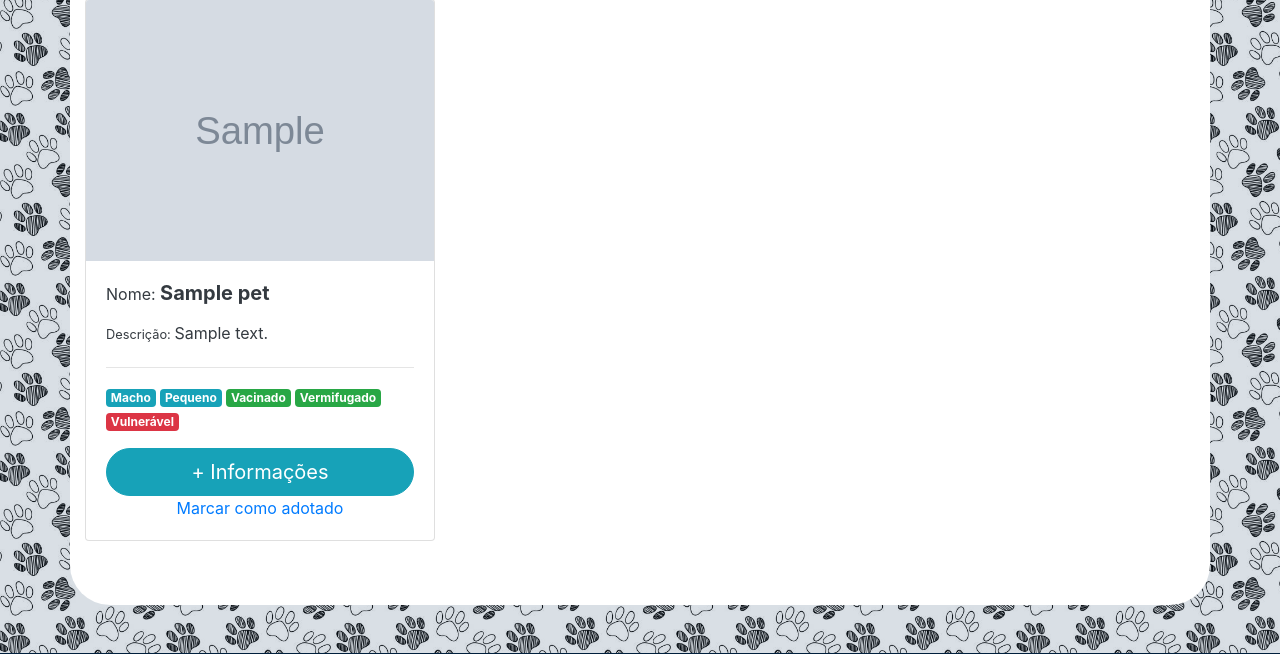
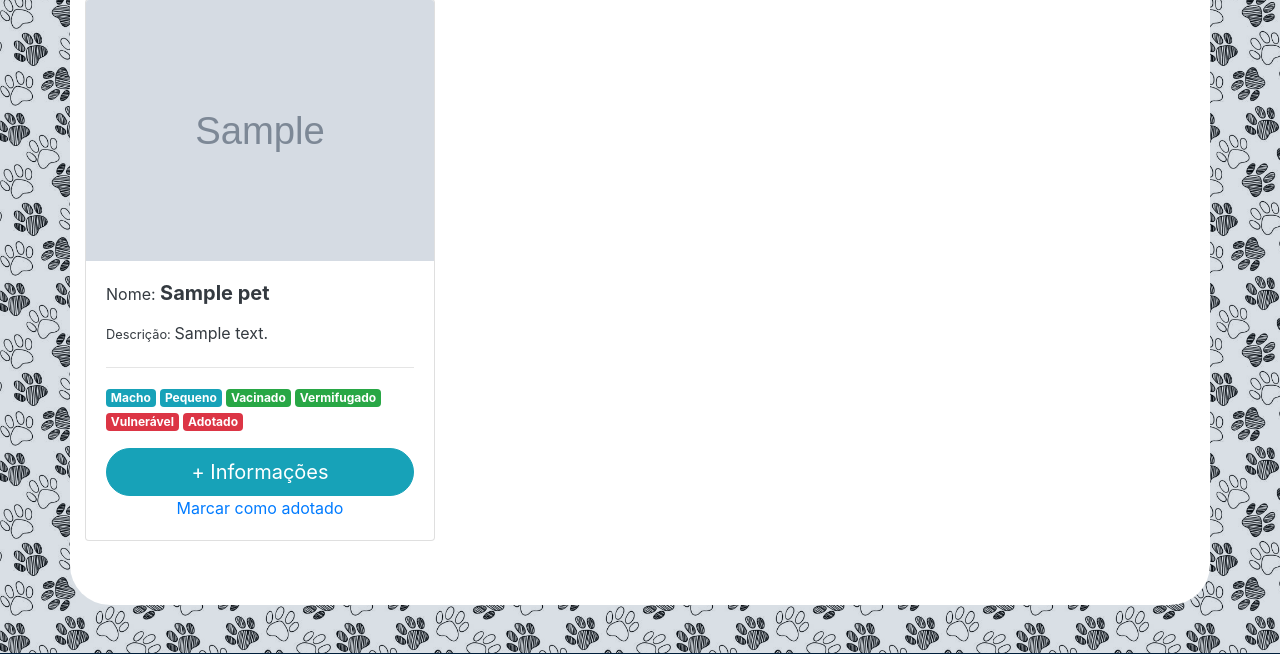
Before and after one commit to Me-Adota/website, a Django app: page /system/pets/my in a window 1280 px wide. Shown: the part 479-1133 px from the top of the page. Run offline with Django 3.2, Linux system fonts and the light colour scheme; a user stored in the database is signed in; tables that the repository leaves empty hold one stand-in row (values such as "Sample post"); grey boxes marked "Sample" are stand-in pictures; some libraries are stand-ins or nearby versions.

Commit message:
pet adoptade update

```diff
--- a/templates/system/myPetsRecords.html
+++ b/templates/system/myPetsRecords.html
@@ -84,6 +84,12 @@
                                     <span class="badge badge-danger">Vulnerável</span>
                                 {% endif %}
 
+                                {% if pet.isAdopted == 1 %}
+                                    <span class="badge badge-danger">Adotado</span>
+                                {% else  %}
+                                    <span class="badge badge-success">Disponivel</span>
+                                {% endif %}
+
 
 
                                 </span>
```
